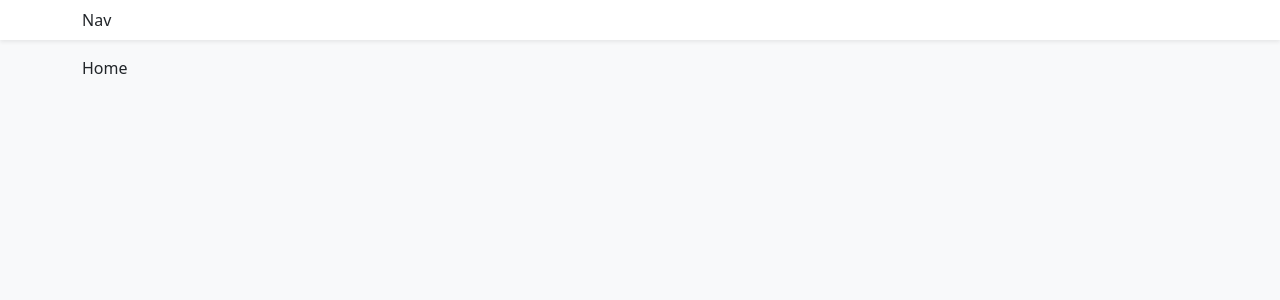
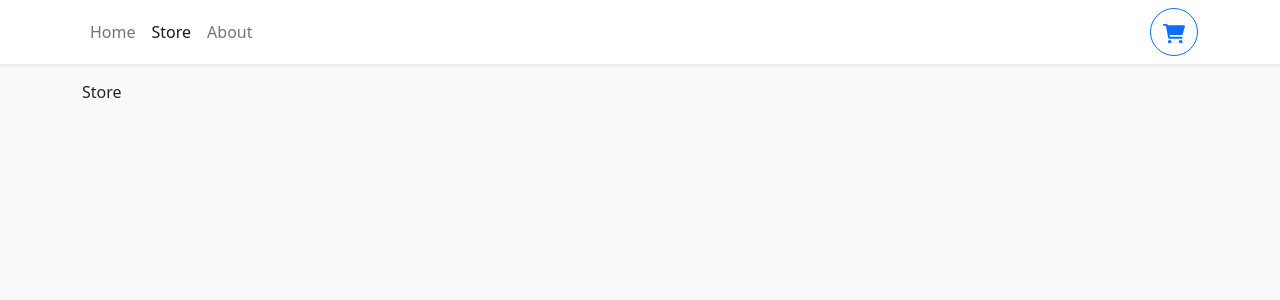
Before and after one commit to dimachilaia/shopping-cart-react-typescript, a React (Create React App) app in the folder my-app/: page /#/store in a window 1280 px wide. Shown: the top 300 px of the page. Built offline with nearby package versions, Linux system fonts and the light colour scheme.

Commit message:
added header component with navlinks

```diff
--- a/my-app/src/components/Navbar.tsx
+++ b/my-app/src/components/Navbar.tsx
@@ -1,13 +1,33 @@
-import {Container, Navbar as NavbarBs} from 'react-bootstrap'
+import { Container, Nav, Navbar as NavbarBs, Button } from "react-bootstrap";
+import { NavLink } from "react-router-dom";
 
 const Navbar = () => {
   return (
     <NavbarBs className="bg-white shadow-sm mb-3">
-        <Container>
-            Nav
-        </Container>
+      <Container>
+        <Nav className="me-auto">
+          <Nav.Link to="/" as={NavLink}>
+            Home
+          </Nav.Link>{" "}
+          <Nav.Link to="/store" as={NavLink}>
+            Store
+          </Nav.Link>{" "}
+          <Nav.Link to="/about" as={NavLink}>
+            About
+          </Nav.Link>{" "}
+        </Nav>
+        <Button style={{width:'3rem', height:'3rem'}} variant="outline-primary" className="rounded-circle">
+          <svg
+            xmlns="http://www.w3.org/2000/svg"
+            viewBox="0 0 576 512"
+            fill="currentColor"
+          >
+            <path d="M96 0C107.5 0 117.4 8.19 119.6 19.51L121.1 32H541.8C562.1 32 578.3 52.25 572.6 72.66L518.6 264.7C514.7 278.5 502.1 288 487.8 288H170.7L179.9 336H488C501.3 336 512 346.7 512 360C512 373.3 501.3 384 488 384H159.1C148.5 384 138.6 375.8 136.4 364.5L76.14 48H24C10.75 48 0 37.25 0 24C0 10.75 10.75 0 24 0H96zM128 464C128 437.5 149.5 416 176 416C202.5 416 224 437.5 224 464C224 490.5 202.5 512 176 512C149.5 512 128 490.5 128 464zM512 464C512 490.5 490.5 512 464 512C437.5 512 416 490.5 416 464C416 437.5 437.5 416 464 416C490.5 416 512 437.5 512 464z" />
+          </svg>
+        </Button>
+      </Container>
     </NavbarBs>
-  )
-}
+  );
+};
 
-export default Navbar
+export default Navbar;
--- a/my-app/src/index.tsx
+++ b/my-app/src/index.tsx
@@ -3,15 +3,15 @@
 import "./index.css";
 import App from "./App";
 import "bootstrap/dist/css/bootstrap.min.css";
-import { BrowserRouter } from "react-router-dom";
+import { HashRouter } from "react-router-dom";
 
 const root = ReactDOM.createRoot(
   document.getElementById("root") as HTMLElement
 );
 root.render(
   <React.StrictMode>
-    <BrowserRouter>
+    <HashRouter>
       <App />
-    </BrowserRouter>
+    </HashRouter>
   </React.StrictMode>
 );
```
Also changed, not shown: my-app/src/App.tsx (line endings or trailing spaces).
